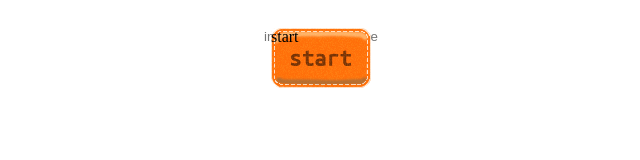
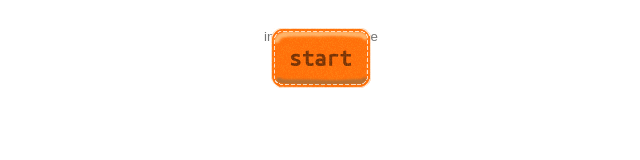
Before and after one commit to itumo-arigatone/auto_tsumu, a React app: page / in a window 1280 px wide. Shown: the top 160 px of the page, without its empty margins (319-959 px from the left). Built offline with nearby package versions, Linux system fonts and the light colour scheme.

Commit message:
ボタンのスタイルを改善

```diff
--- a/src/index.tsx
+++ b/src/index.tsx
@@ -5,6 +5,11 @@ import { ipcRenderer } from 'electron';
 import CSS from 'csstype';
 import StartButtonImg from './style/images/start_button.png';
 
+const clearTextStyleconst: CSS.Properties = {
+  textIndent: '100%',
+  whiteSpace: 'nowrap',
+  overflow: 'hidden',
+};
 /* eslint-disable no-invalid-this */
 /**
  * スタートボタン情報クラス
@@ -13,9 +18,9 @@ import StartButtonImg from './style/images/start_button.png';
 class StartButton extends React.Component<{ windowName: string }> {
   state = {
     style: {
-      width: '',
-      height: '',
-      margin: '',
+      width: '100px',
+      height: '60px',
+      margin: '20px auto',
     },
     logging: '',
   };
@@ -24,6 +29,7 @@ class StartButton extends React.Component<{ windowName: string }> {
       style: {
         width: 100,
         height: 60,
+        margin: '20px auto',
       },
     });
   };
@@ -76,12 +82,9 @@ class StartButton extends React.Component<{ windowName: string }> {
     const buttonStyle: CSS.Properties = {
       backgroundImage: `url(${StartButtonImg})`,
       backgroundSize: 'contain',
-      width: '100px',
-      height: '60px',
       right: '0',
       left: '0',
       position: 'absolute',
-      margin: '20px auto',
     };
     return (
       <>
@@ -91,7 +94,12 @@ class StartButton extends React.Component<{ windowName: string }> {
             onMouseEnter={this.enter}
             onMouseLeave={this.leave}
             onClick={this.onClickEvent}
-            style={Object.assign({}, this.state.style, buttonStyle)}>
+            style={Object.assign(
+              {},
+              clearTextStyleconst,
+              buttonStyle,
+              this.state.style,
+            )}>
             start
           </span>
         </div>
```
